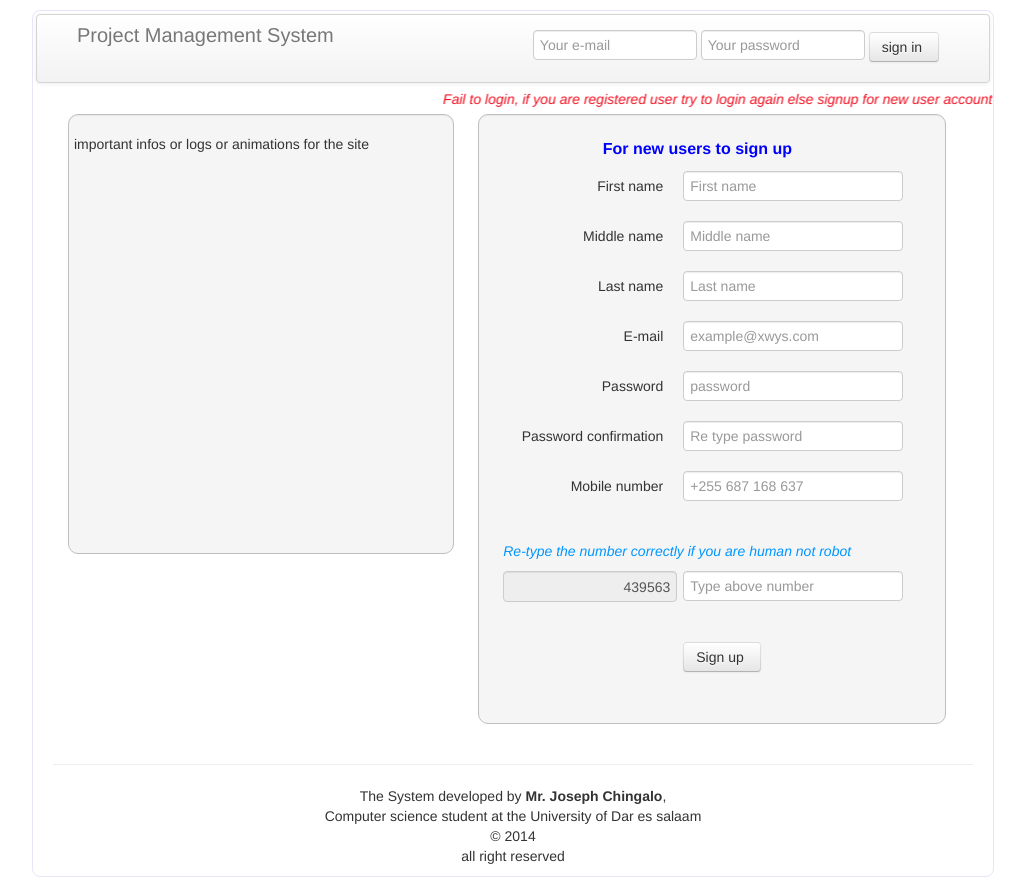
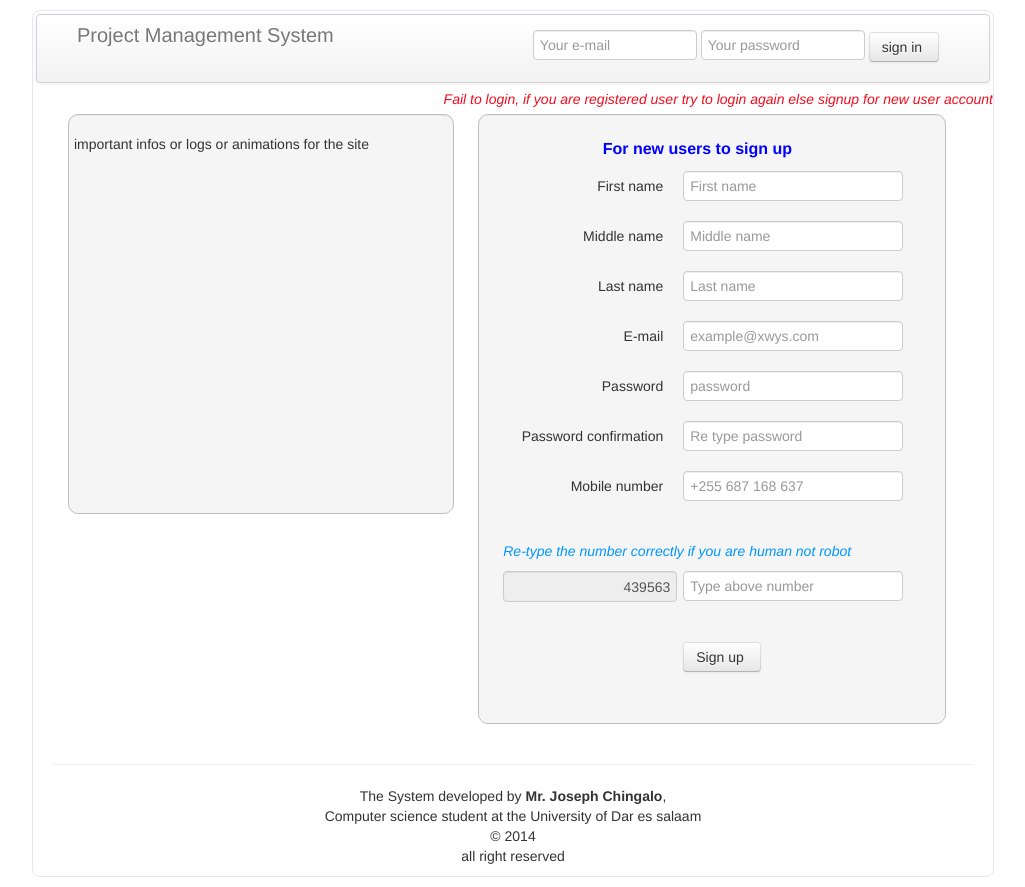
Before and after one commit to chingalo/reportissues, a Django app: page /login/ in a window 1280 px wide. Shown: the whole page, without its empty margins (127-1152 px from the left). Run offline with Django 3.2, Linux system fonts and the light colour scheme; parts of the project's set-up code (start-up, migrations or seed data) failed here and were passed over; some libraries are stand-ins or nearby versions.

Commit message:
add style to div contain animation

```diff
--- a/static/css/style.css
+++ b/static/css/style.css
@@ -33,10 +33,11 @@ color:#F20C1D;
 font-style:italic;
 }
 .importantinfoOrAnimation{
+
 padding-left:5px;
 border-radius:10px;
 border:1px solid #BFBFBF;
-min-height:400px;
+height:360px;
 }
 
 .headerforsignup{
```
